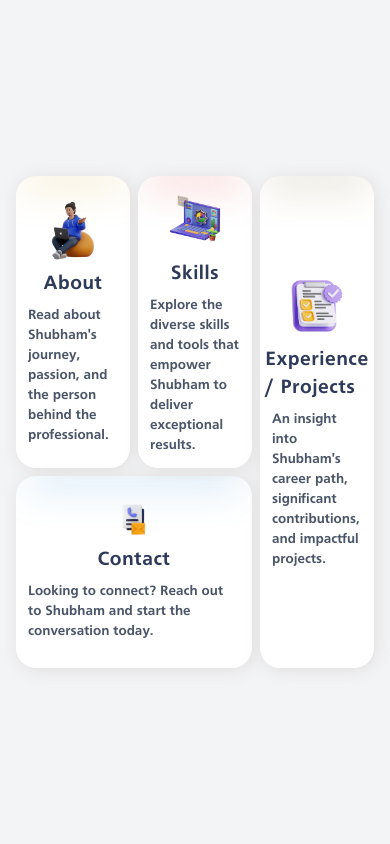
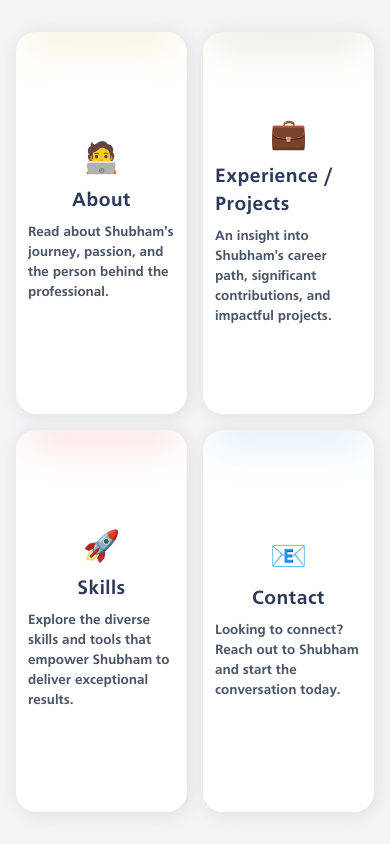
Before and after one commit to Shubham-Itself/newPortfolio, a Next.js app: page / in a window 390 px wide. Built offline with nearby package versions, Linux system fonts and the light colour scheme.

Commit message:
add first responsive screen

```diff
--- a/src/app/components/ProjectWrapper.tsx
+++ b/src/app/components/ProjectWrapper.tsx
@@ -19,10 +19,10 @@ const ProjectWrapper = () => {
     <div className="h-screen bg-gray-100 relative  overflow-hidden  md:py-[2rem]">
       {/* <Image src="/img/bgweb.webp" alt="" fill className="" /> */}
       <div className="flex items-center justify-center h-full w-full p-[40px] md:px-[1rem] md:py-0  ">
-        <div className="relative ">
-          <div className="  grid   grid-cols-6 grid-rows-5 md:gap-2 gap-6 md:h-full">
+        <div className="relative md:h-full">
+          <div className="  grid   grid-cols-6 grid-rows-5 md:grid-rows-4 md:grid-cols-4 md:gap-4 gap-6 md:h-full">
             <div
-              className={`col-span-2 row-span-3    rounded-[20px] shadow-custom bg-white translate125 overflow-hidden
+              className={`col-span-2 row-span-3 md:row-span-2    rounded-[20px] shadow-custom bg-white translate125 overflow-hidden
                  ${
                    isBig
                      ? "translate-x-[-125%] opacity-0"
@@ -61,7 +61,7 @@ const ProjectWrapper = () => {
               <Contact />
             </div>
             <div
-              className={`col-span-2 row-span-3 col-start-3 row-start-1  bg-white   rounded-[20px] translate125 shadow-custom overflow-hidden ${
+              className={`col-span-2 row-span-3 md:row-span-2 col-start-3 md:col-start-1 md:row-start-3 row-start-1  bg-white   rounded-[20px] translate125 shadow-custom overflow-hidden ${
                 isBig
                   ? "translate-x-[-231%] opacity-0"
                   : experienceInfo
@@ -79,7 +79,7 @@ const ProjectWrapper = () => {
               <Skills />
             </div>
             <div
-              className={`col-span-2 row-span-5 col-start-5 row-start-1  bg-white  rounded-[20px] translate125 origin-right origin-center overflow-hidden shadow-custom ${
+              className={`col-span-2 row-span-5 col-start-5 row-start-1 md:row-start-1 md:col-start-3 md:row-end-3  bg-white  rounded-[20px] translate125 origin-right origin-center overflow-hidden shadow-custom ${
                 isBig
                   ? "scale-x-125 opacity-0"
                   : experienceInfo
@@ -98,7 +98,7 @@ const ProjectWrapper = () => {
             </div>
 
             <div
-              className={`lg:hidden col-span-4 row-span-2 col-start-1 row-start-4  bg-white   rounded-[20px] translate125 shadow-custom overflow-hidden ${
+              className={`lg:hidden col-span-4 md:col-span-2 row-span-2 col-start-1 row-start-4 md:row-start-3  md:col-start-3 bg-white   rounded-[20px] translate125 shadow-custom overflow-hidden ${
                 isBig
                   ? "translate-x-[-125%] opacity-0"
                   : experienceInfo
--- a/src/app/components/home/Contact.tsx
+++ b/src/app/components/home/Contact.tsx
@@ -4,7 +4,7 @@ const Contact = () => {
   return (
     <div className="w-full h-full font-bold text-3xl flex justify-center items-center flex-col md:p-3 p-5 gap-2 relative overflow-hidden">
       <div className="w-[90%] h-[4px] bg-[#1080d6] absolute top-0 left-2/4 -translate-x-2/4  blur-[20px]"></div>
-      <div className="w-[17.31%]">
+      <div className="w-[17.31%] md:w-[50.52%] md:hidden">
         <Image
           src="/img/contact_us.webp"
           alt=""
@@ -13,6 +13,7 @@ const Contact = () => {
           style={{ width: "100%", height: "100%" }}
         />
       </div>
+      <div className="lg:hidden">📧</div>
       <div className="font-extrabold md:text-xl text-2xl text-[#2E3A59] tracking-wide">
         Contact
       </div>
--- a/src/app/components/home/Experience.tsx
+++ b/src/app/components/home/Experience.tsx
@@ -5,13 +5,14 @@ const Experience = () => {
   return (
     <div className="w-full h-full font-bold text-3xl flex justify-center items-center md:p-3 flex-col p-5 gap-2 relative overflow-hidden">
       <div className="w-[90%] h-[4px] bg-[#654c01] absolute top-0 left-2/4 -translate-x-2/4  blur-[20px]"></div>
-      <div className="w-[70.52%] flex justify-center">
+      <div className="w-[50.52%] flex justify-center md:hidden">
         <Image src="/img/experience.webp" alt="" width={220} height={220} />
       </div>
+      <div className="lg:hidden">💼</div>
       <div className="font-extrabold md:text-xl text-2xl text-[#2E3A59] tracking-wide">
         Experience / Projects
       </div>
-      <p className="text-base text-[#4A5568] md:text-sm">
+      <p className="text-base text-[#4A5568] md:text-sm ">
         An insight into Shubham&apos;s career path, significant contributions,
         and impactful projects.
       </p>
--- a/src/app/components/home/Home.tsx
+++ b/src/app/components/home/Home.tsx
@@ -5,7 +5,7 @@ const Home = () => {
   return (
     <div className="w-full h-full font-bold text-3xl flex justify-center items-center md:p-3 flex-col p-5 gap-2 relative overflow-hidden">
       <div className="w-[90%] h-[4px] bg-[#ca9802] absolute top-0 left-2/4 -translate-x-2/4  blur-[20px]"></div>
-      <div className="w-[70.52%]">
+      <div className="w-[50.52%] md:hidden">
         <Image
           src="/img/about_me.webp"
           alt=""
@@ -14,10 +14,11 @@ const Home = () => {
           style={{ width: "100%", height: "100%" }}
         />
       </div>
+      <div className="lg:hidden">🧑‍💻</div>
       <div className="font-extrabold text-2xl md:text-xl text-[#2E3A59] tracking-wide ">
         About
       </div>
-      <p className="text-base text-[#4A5568] md:text-sm">
+      <p className="text-base text-[#4A5568] md:text-sm ">
         Read about Shubham&apos;s journey, passion, and the person behind the
         professional.
       </p>
--- a/src/app/components/home/Skills.tsx
+++ b/src/app/components/home/Skills.tsx
@@ -5,7 +5,7 @@ const Skills = () => {
   return (
     <div className="w-full h-full font-bold text-3xl flex justify-center items-center md:p-3 flex-col p-5 gap-2 relative overflow-hidden">
       <div className="w-[90%] h-[4px] bg-[#de1111] absolute top-0 left-2/4 -translate-x-2/4  blur-[20px]"></div>
-      <div className="w-[70.52%]">
+      <div className="w-[50.52%] md:hidden">
         <Image
           src="/img/skills.webp"
           alt=""
@@ -14,10 +14,11 @@ const Skills = () => {
           style={{ width: "100%", height: "100%" }}
         />
       </div>
+      <div className="lg:hidden">🚀</div>
       <div className="font-extrabold text-2xl md:text-xl text-[#2E3A59] tracking-wide">
         Skills
       </div>
-      <p className="text-base text-[#4A5568] md:text-sm">
+      <p className="text-base text-[#4A5568] md:text-sm ">
         Explore the diverse skills and tools that empower Shubham to deliver
         exceptional results.
       </p>
--- a/tailwind.config.ts
+++ b/tailwind.config.ts
@@ -28,6 +28,7 @@ export default {
       },
       screens: {
         md: { max: "768px" },
+        lg: { min: "769px" },
       },
     },
   },
```
